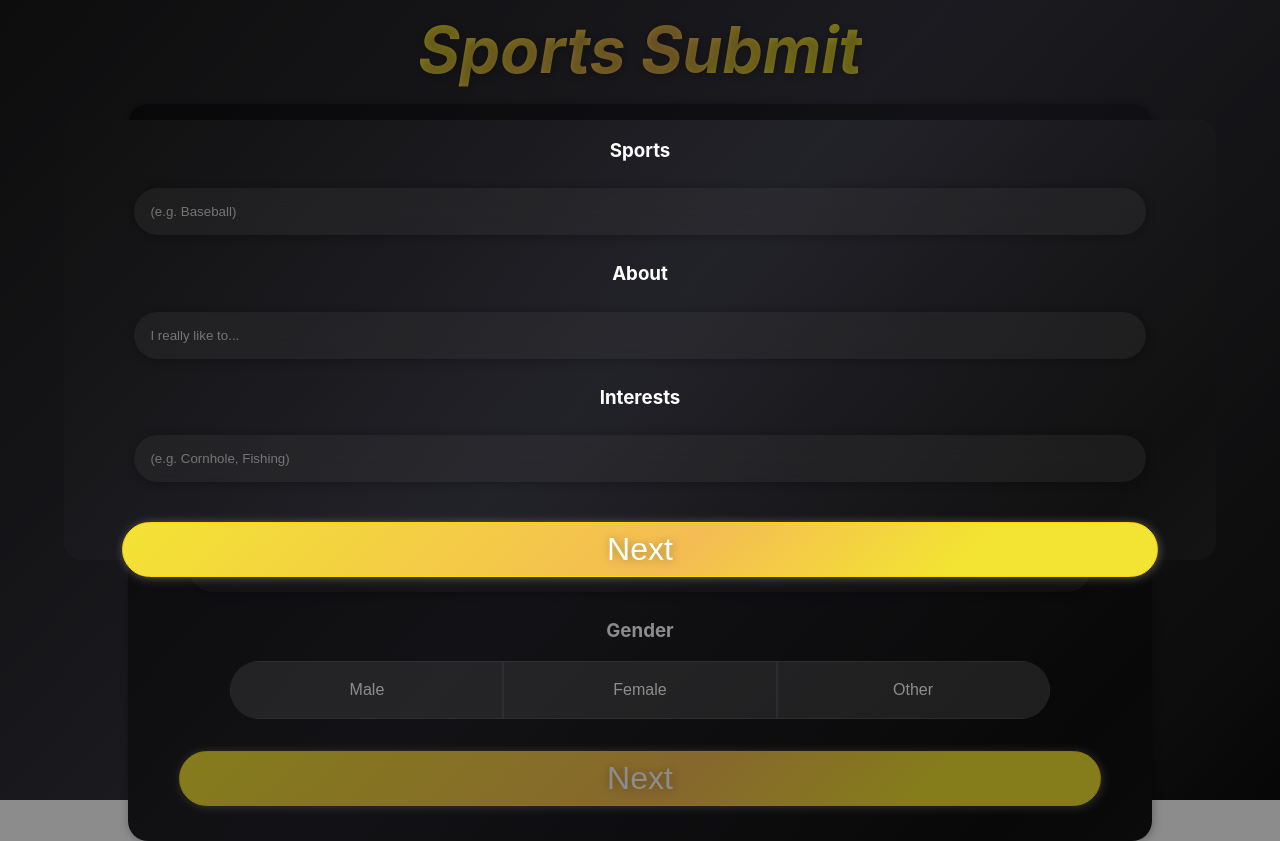
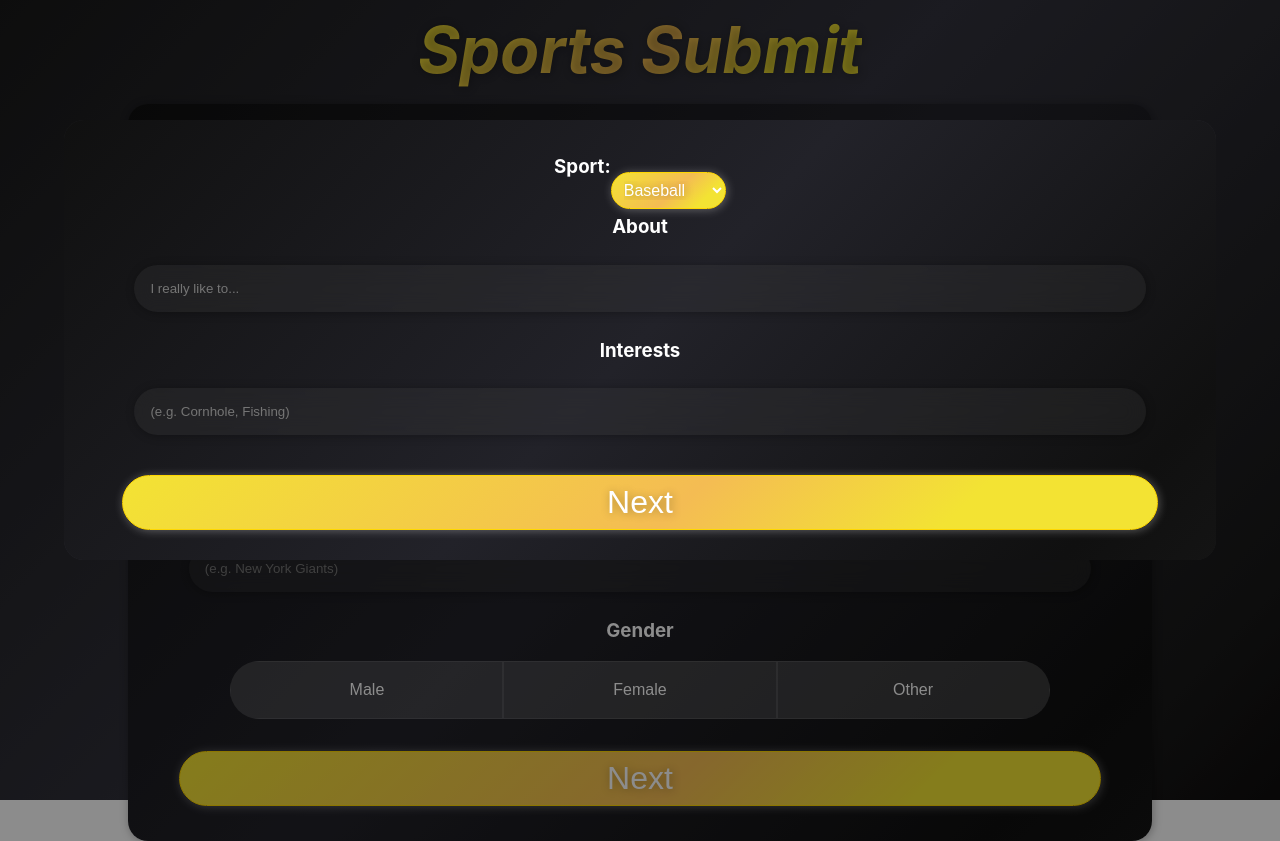
Before and after one commit to sgapnayr/sportssubmit, a React (Create React App) app: page / in a window 1280 px wide. Both pictures are taken after a click on the button "Next". Built offline with nearby package versions, Linux system fonts and the light colour scheme; the HTML template or start-up script is replaced by a standard one; a web font is replaced by a local one.

Commit message:
Sports Idea

```diff
--- a/src/components/InputCard.tsx
+++ b/src/components/InputCard.tsx
@@ -31,9 +31,11 @@ const InputCard: React.FC<Props> = ({ setNext, next, gender, setGender }) => {
             </div> : null}
 
             {next === 1 ? <div className='PopUp'>
-                <div className="InputDiv">
-                    <h3>Sports</h3>
-                    <input type="text" className='InputBox' placeholder='(e.g. Baseball)' />
+                <div className="InputDiv Sport">
+                    <h3>Sport:</h3>
+                    <select name="" id="">
+                        <option value="">Baseball</option>
+                    </select>
                 </div>
                 <div className="InputDiv">
                     <h3>About</h3>
--- a/src/components/Styles.css
+++ b/src/components/Styles.css
@@ -169,6 +169,30 @@ img {
     border-radius: 20px;
 }
 
+.Sport {
+    display: flex;
+    flex-direction: row;
+    margin: 1rem 0 0 0;
+    align-items: center;
+    justify-content: center;
+}
+
+select {
+    background: -webkit-linear-gradient(133deg, rgb(243, 227, 51) 20%, rgb(244, 188, 83) 46%, rgb(243, 227, 51) 100%);
+    color: white;
+    font-size: 1rem;
+    text-shadow: 1px 1px 10px rgba(0, 0, 0, .3);
+    border-radius: 30px;
+    width: 10%;
+    box-shadow: 1px 1px 10px rgba(255, 255, 255, .3);
+    margin: 2rem 0 -1rem 0;
+    padding: .5rem;
+    cursor: pointer;
+    transition: .2s all ease-in-out;
+    border: 1px solid gold;
+    outline: none;
+}
+
 @media (max-width: 800px) and (max-height: 900px) {
     img {
         width: 2rem;
```
